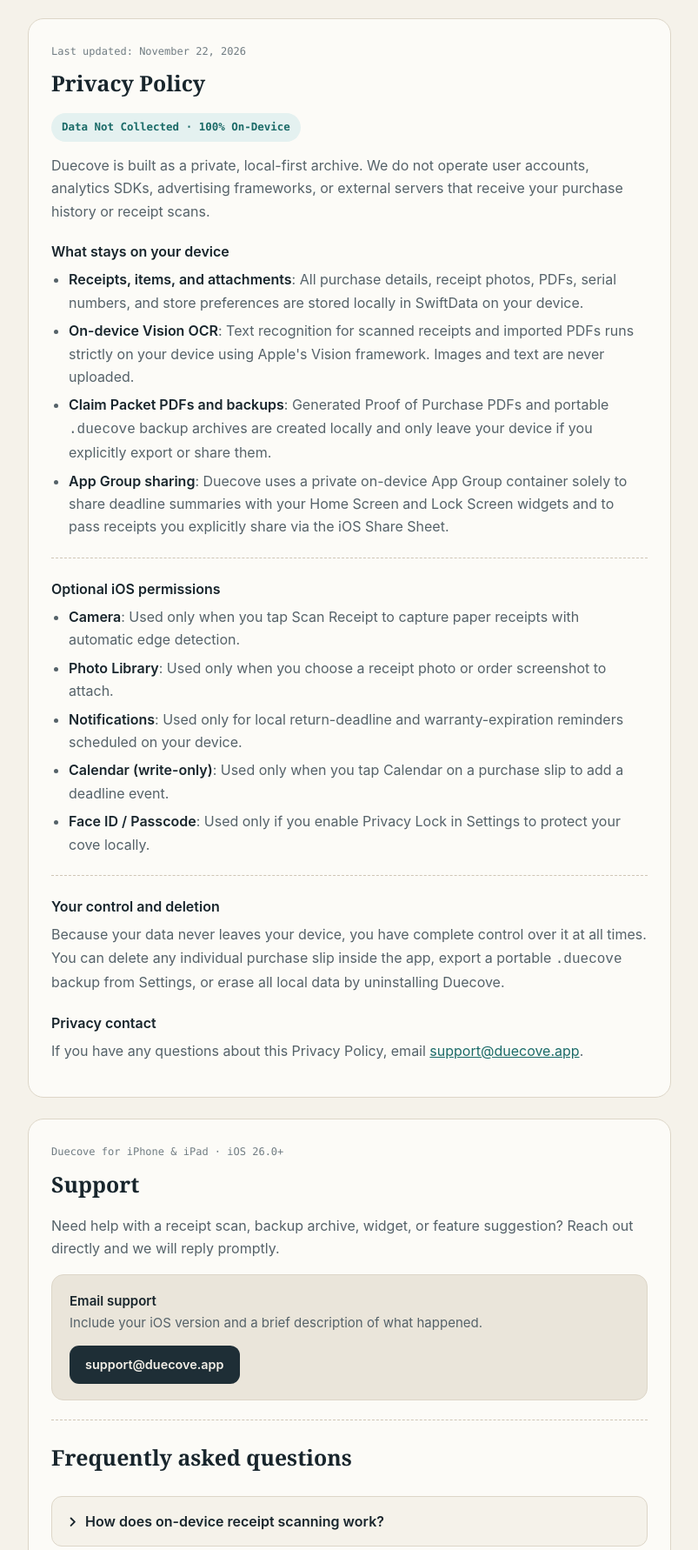
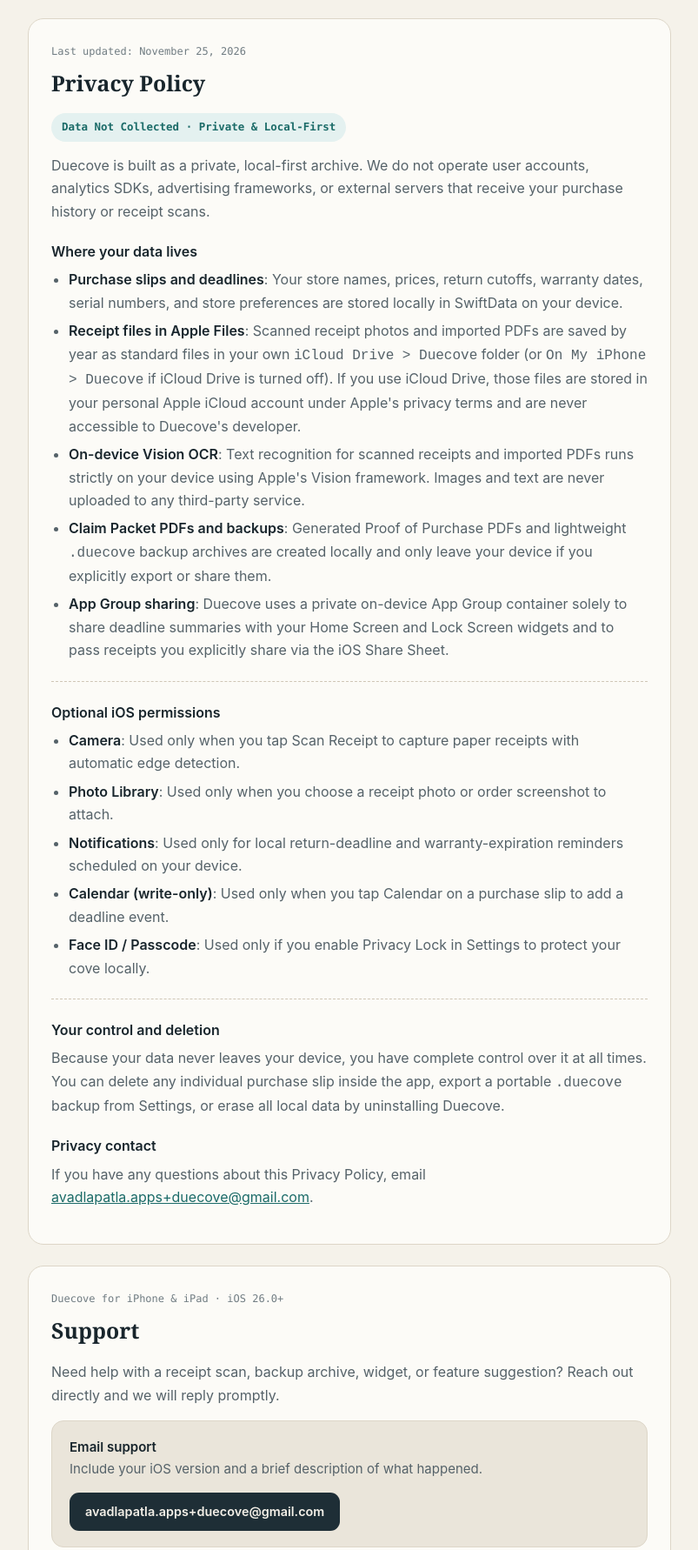
Before and after one commit to appsvadlapatla/appsvadlapatla.github.io, a plain HTML site: page duecove/index.html in a window 1280 px wide. Shown: the part 286-2068 px from the top of the page at 87% size, without its empty margins (238-1041 px from the left). Drawn offline with Linux system fonts and the light colour scheme.

Commit message:
Sync duecove and tendril index.html with latest app docs

```diff
--- a/duecove/index.html
+++ b/duecove/index.html
@@ -439,17 +439,18 @@
     </section>
 
     <section class="slip" id="privacy" aria-labelledby="privacy-heading">
-      <p class="slip-meta">Last updated: November 22, 2026</p>
+      <p class="slip-meta">Last updated: November 25, 2026</p>
       <h2 id="privacy-heading">Privacy Policy</h2>
-      <span class="summary-pill">Data Not Collected · 100% On-Device</span>
+      <span class="summary-pill">Data Not Collected · Private &amp; Local-First</span>
 
       <p>Duecove is built as a private, local-first archive. We do not operate user accounts, analytics SDKs, advertising frameworks, or external servers that receive your purchase history or receipt scans.</p>
 
-      <h3>What stays on your device</h3>
+      <h3>Where your data lives</h3>
       <ul>
-        <li><strong>Receipts, items, and attachments</strong>: All purchase details, receipt photos, PDFs, serial numbers, and store preferences are stored locally in SwiftData on your device.</li>
-        <li><strong>On-device Vision OCR</strong>: Text recognition for scanned receipts and imported PDFs runs strictly on your device using Apple's Vision framework. Images and text are never uploaded.</li>
-        <li><strong>Claim Packet PDFs and backups</strong>: Generated Proof of Purchase PDFs and portable <code>.duecove</code> backup archives are created locally and only leave your device if you explicitly export or share them.</li>
+        <li><strong>Purchase slips and deadlines</strong>: Your store names, prices, return cutoffs, warranty dates, serial numbers, and store preferences are stored locally in SwiftData on your device.</li>
+        <li><strong>Receipt files in Apple Files</strong>: Scanned receipt photos and imported PDFs are saved by year as standard files in your own <code>iCloud Drive &gt; Duecove</code> folder (or <code>On My iPhone &gt; Duecove</code> if iCloud Drive is turned off). If you use iCloud Drive, those files are stored in your personal Apple iCloud account under Apple's privacy terms and are never accessible to Duecove's developer.</li>
+        <li><strong>On-device Vision OCR</strong>: Text recognition for scanned receipts and imported PDFs runs strictly on your device using Apple's Vision framework. Images and text are never uploaded to any third-party service.</li>
+        <li><strong>Claim Packet PDFs and backups</strong>: Generated Proof of Purchase PDFs and lightweight <code>.duecove</code> backup archives are created locally and only leave your device if you explicitly export or share them.</li>
         <li><strong>App Group sharing</strong>: Duecove uses a private on-device App Group container solely to share deadline summaries with your Home Screen and Lock Screen widgets and to pass receipts you explicitly share via the iOS Share Sheet.</li>
       </ul>
 
@@ -470,7 +471,7 @@
       <p>Because your data never leaves your device, you have complete control over it at all times. You can delete any individual purchase slip inside the app, export a portable <code>.duecove</code> backup from Settings, or erase all local data by uninstalling Duecove.</p>
 
       <h3>Privacy contact</h3>
-      <p>If you have any questions about this Privacy Policy, email <a href="mailto:support@duecove.app" style="color: var(--seaglass);">support@duecove.app</a>.</p>
+      <p>If you have any questions about this Privacy Policy, email <a href="mailto:avadlapatla.apps+duecove@gmail.com" style="color: var(--seaglass);">avadlapatla.apps+duecove@gmail.com</a>.</p>
     </section>
 
     <section class="slip" id="support" aria-labelledby="support-heading">
@@ -483,7 +484,7 @@
           <p><strong>Email support</strong></p>
           <p>Include your iOS version and a brief description of what happened.</p>
         </div>
-        <a class="button-primary" href="mailto:support@duecove.app?subject=Duecove%20Support">support@duecove.app</a>
+        <a class="button-primary" href="mailto:avadlapatla.apps+duecove@gmail.com?subject=Duecove%20Support">avadlapatla.apps+duecove@gmail.com</a>
       </div>
 
       <hr class="seam">
@@ -518,7 +519,7 @@
 
         <details>
           <summary>How do I back up or move my Duecove archive?</summary>
-          <p>Open Settings and tap Export .duecove backup to save a self-contained archive of all your slips and attachments to Files, AirDrop, or iCloud Drive. Use Restore from .duecove backup on any device to merge your archive without creating duplicates.</p>
+          <p>Your raw receipt images and PDFs already live as standard files organized by year in your Apple Files app under iCloud Drive &gt; Duecove (or On My iPhone &gt; Duecove). Open Settings and tap Export .duecove backup to save a lightweight backup of your purchase slips, deadlines, and file links, and use Restore from .duecove backup to merge records without duplicates.</p>
         </details>
       </section>
     </section>
```
Also changed, not shown: tendril/index.html (+4 -4 lines).
